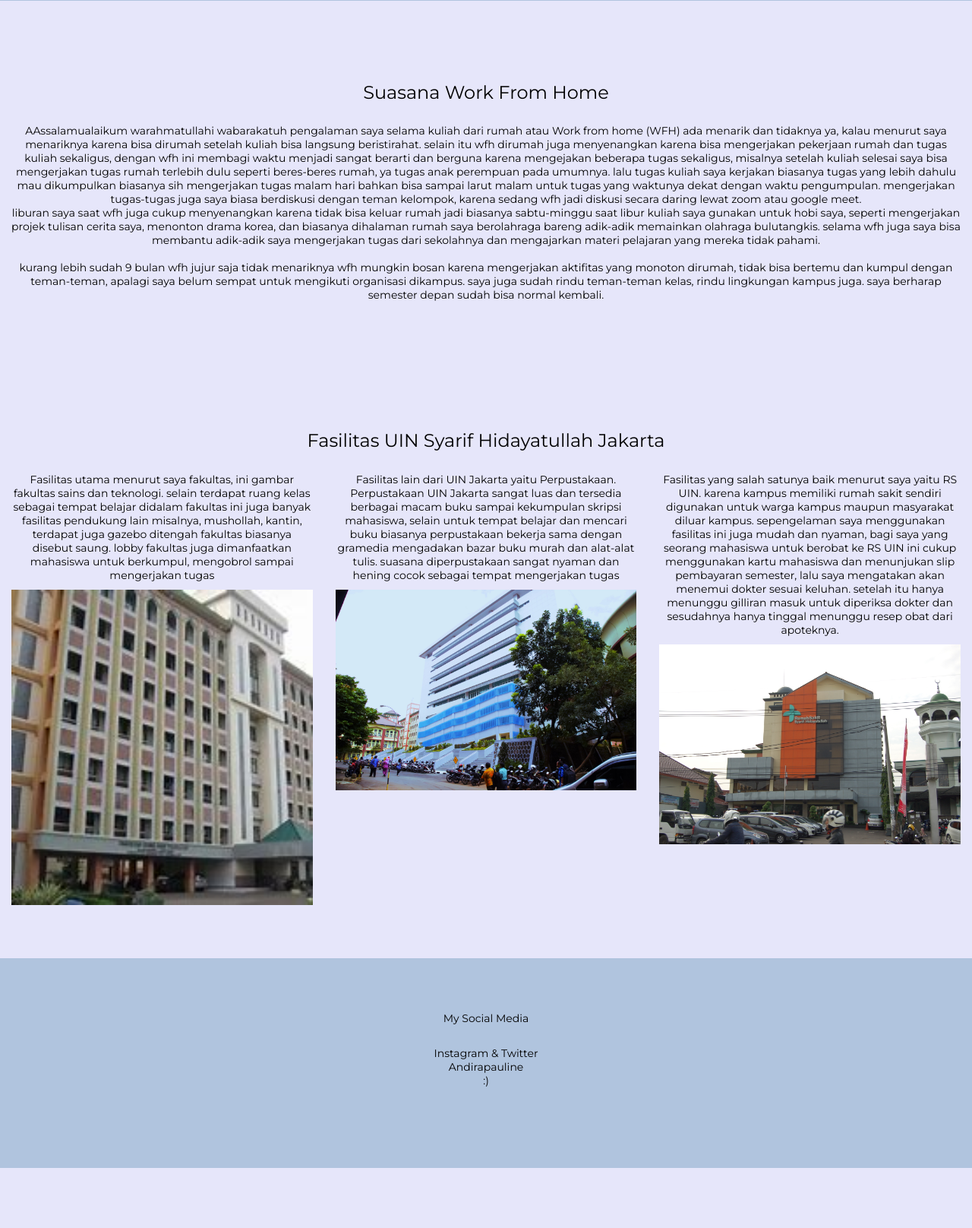
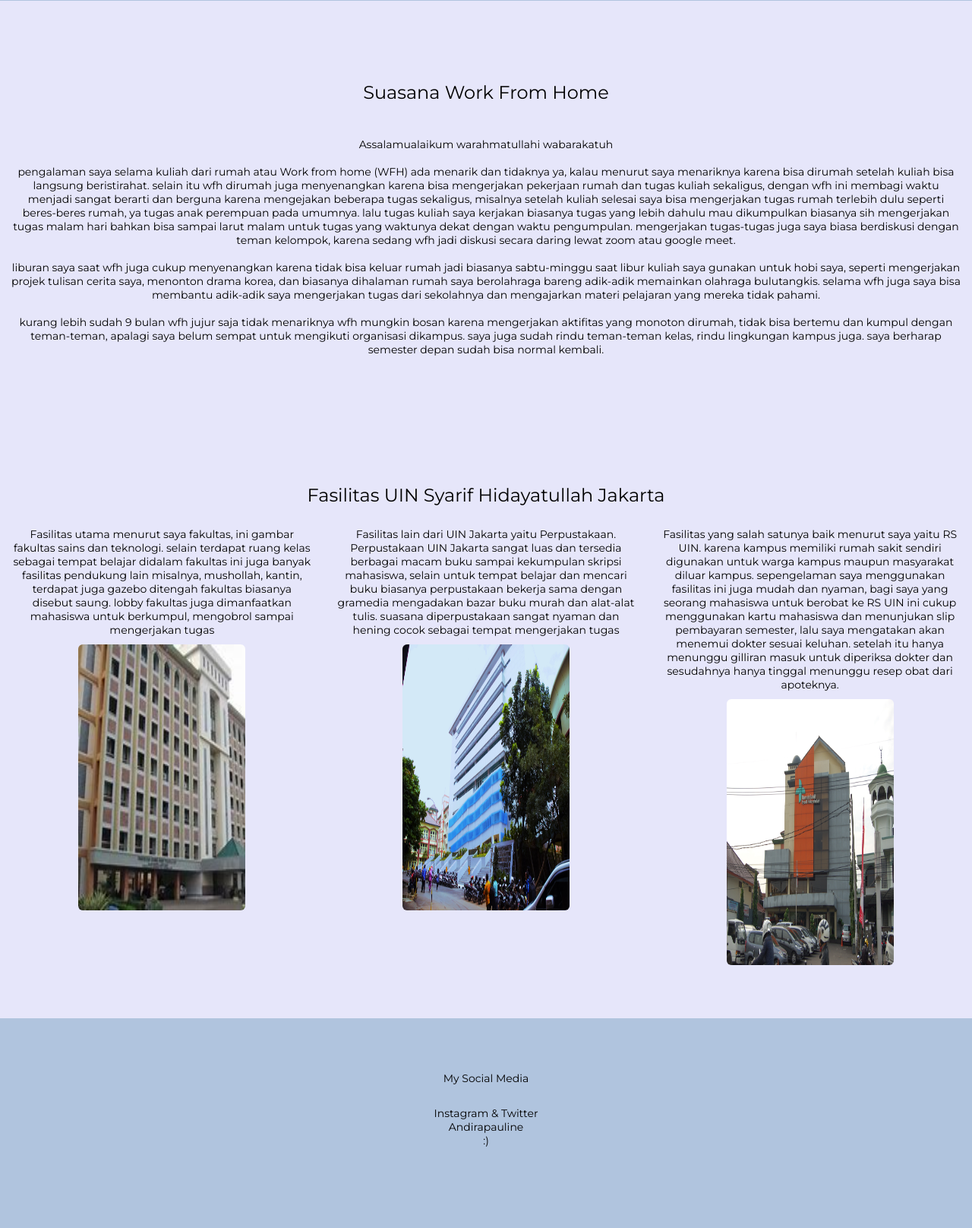
Before and after one commit to Andirapauline/tugascloud, a PHP site: page / in a window 1280 px wide. Shown: the part 736-2352 px from the top of the page at 76% size. Before the commit the page ends 2273 px from the top, so only its background shows below. Run offline with PHP 8.4, Linux system fonts and the light colour scheme.

Commit message:
Update index.php

```diff
--- a/index.php
+++ b/index.php
@@ -103,11 +103,13 @@ p {font-size: 14px;}
     <br>
   <h3>Suasana Work From Home</h3>
     </br>
-  <p>AAssalamualaikum warahmatullahi wabarakatuh
+<p><br>Assalamualaikum warahmatullahi wabarakatuh</br>
+<br>
 pengalaman saya selama kuliah dari rumah atau Work from home (WFH) ada menarik dan tidaknya ya, kalau menurut saya menariknya karena bisa dirumah setelah kuliah bisa langsung beristirahat. selain itu wfh dirumah juga menyenangkan karena bisa mengerjakan pekerjaan rumah dan tugas kuliah sekaligus, dengan wfh ini membagi waktu menjadi sangat berarti dan berguna karena mengejakan
 beberapa tugas sekaligus, misalnya setelah kuliah selesai saya bisa mengerjakan tugas rumah terlebih dulu seperti beres-beres rumah, ya tugas anak perempuan pada umumnya.
 lalu tugas kuliah saya kerjakan biasanya tugas yang lebih dahulu mau dikumpulkan biasanya sih mengerjakan tugas malam hari bahkan bisa sampai larut malam untuk tugas yang waktunya dekat dengan waktu pengumpulan.
 mengerjakan tugas-tugas juga saya biasa berdiskusi dengan teman kelompok, karena sedang wfh jadi diskusi secara daring lewat zoom atau google meet.
+</br>
 <br>
 liburan saya saat wfh juga cukup menyenangkan karena tidak bisa keluar rumah jadi biasanya sabtu-minggu saat libur kuliah saya gunakan untuk hobi saya, seperti mengerjakan projek tulisan cerita saya,
 menonton drama korea, dan biasanya dihalaman rumah saya berolahraga bareng adik-adik memainkan olahraga bulutangkis.
@@ -124,18 +126,18 @@ mengikuti organisasi dikampus. saya juga sudah rindu teman-teman kelas, rindu li
     <div class="col-sm-4">
       <p>Fasilitas utama menurut saya fakultas, ini gambar fakultas sains dan teknologi. selain terdapat ruang kelas sebagai tempat belajar didalam fakultas ini juga banyak fasilitas pendukung lain misalnya,
       mushollah, kantin, terdapat juga gazebo ditengah fakultas biasanya disebut saung. lobby fakultas juga dimanfaatkan mahasiswa untuk berkumpul, mengobrol sampai mengerjakan tugas</p>
-      <img src="OIP.jpg" class="img-responsive" style="width:100%" alt="Image">
+      <img src="OIP.jpg" class="img-rounded" alt="WFH" width="220" height="350" alt="OIP">
     </div>
     <div class="col-sm-4">
       <p>Fasilitas lain dari UIN Jakarta yaitu Perpustakaan. Perpustakaan UIN Jakarta sangat luas dan tersedia berbagai macam buku sampai kekumpulan skripsi mahasiswa, selain untuk tempat belajar dan mencari buku
       biasanya perpustakaan bekerja sama dengan gramedia mengadakan bazar buku murah dan alat-alat tulis. suasana diperpustakaan sangat nyaman dan hening cocok sebagai tempat mengerjakan tugas</p>
-      <img src="perpustakaan.jpg" class="img-responsive" style="width:100%" alt=" ">
+      <img src="perpustakaan.jpg" class="img-rounded" alt="WFH" width="220" height="350" alt="perpustakaan">
     </div>
     <div class="col-sm-4">
       <p>Fasilitas yang salah satunya baik menurut saya yaitu RS UIN. karena kampus memiliki rumah sakit sendiri digunakan untuk warga kampus maupun masyarakat diluar kampus. sepengelaman saya menggunakan
       fasilitas ini juga mudah dan nyaman, bagi saya yang seorang mahasiswa untuk berobat ke RS UIN ini cukup menggunakan kartu mahasiswa dan menunjukan slip pembayaran semester, lalu saya mengatakan akan menemui dokter sesuai keluhan.
       setelah itu hanya menunggu gilliran masuk untuk diperiksa dokter dan sesudahnya hanya tinggal menunggu resep obat dari apoteknya.</p>
-      <img src="rsuin.jpg" class="img-responsive" style="width:100%" alt=" ">
+      <img src="rsuin.jpg" class="img-rounded" alt="WFH" width="220" height="350" alt="rsuin">
     </div>
   </div>
 </div>
```
